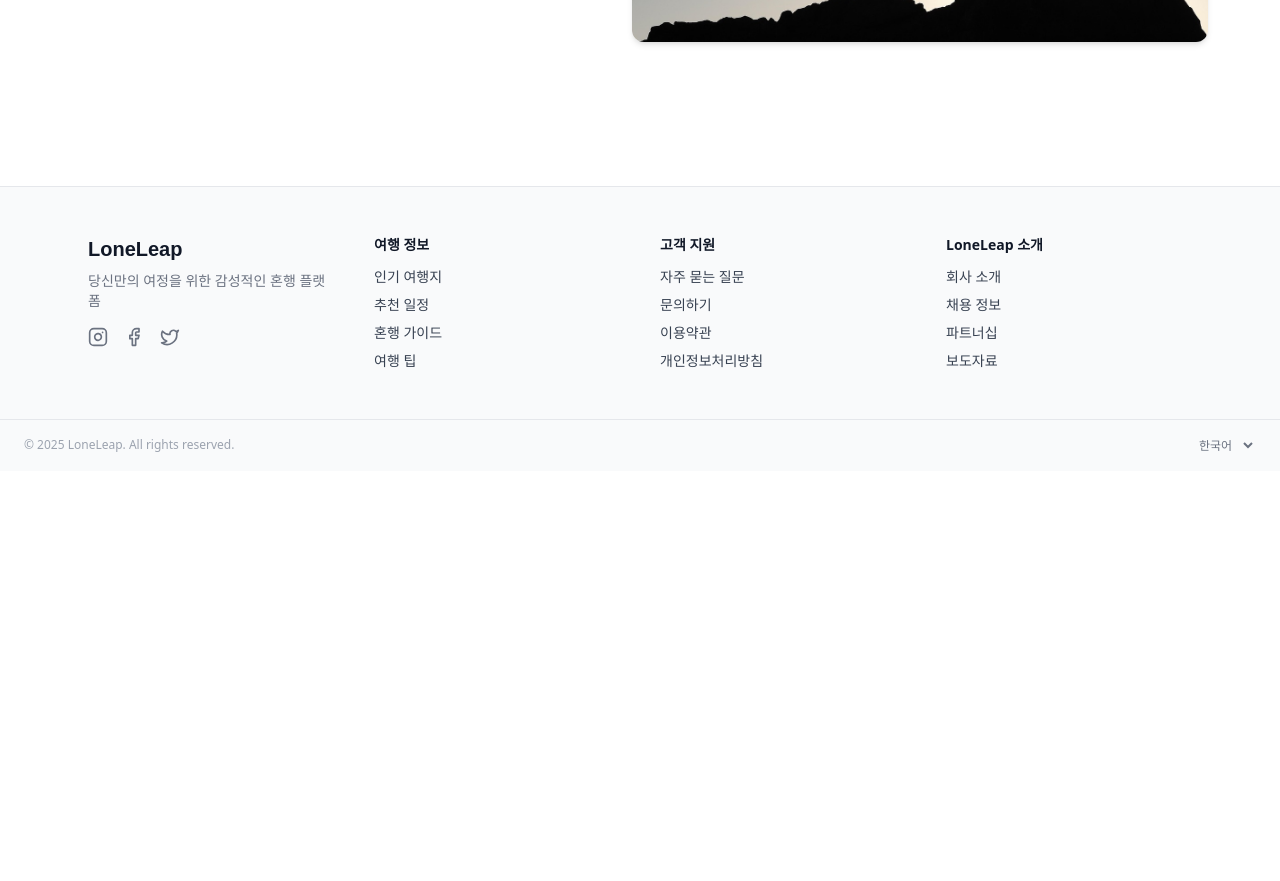
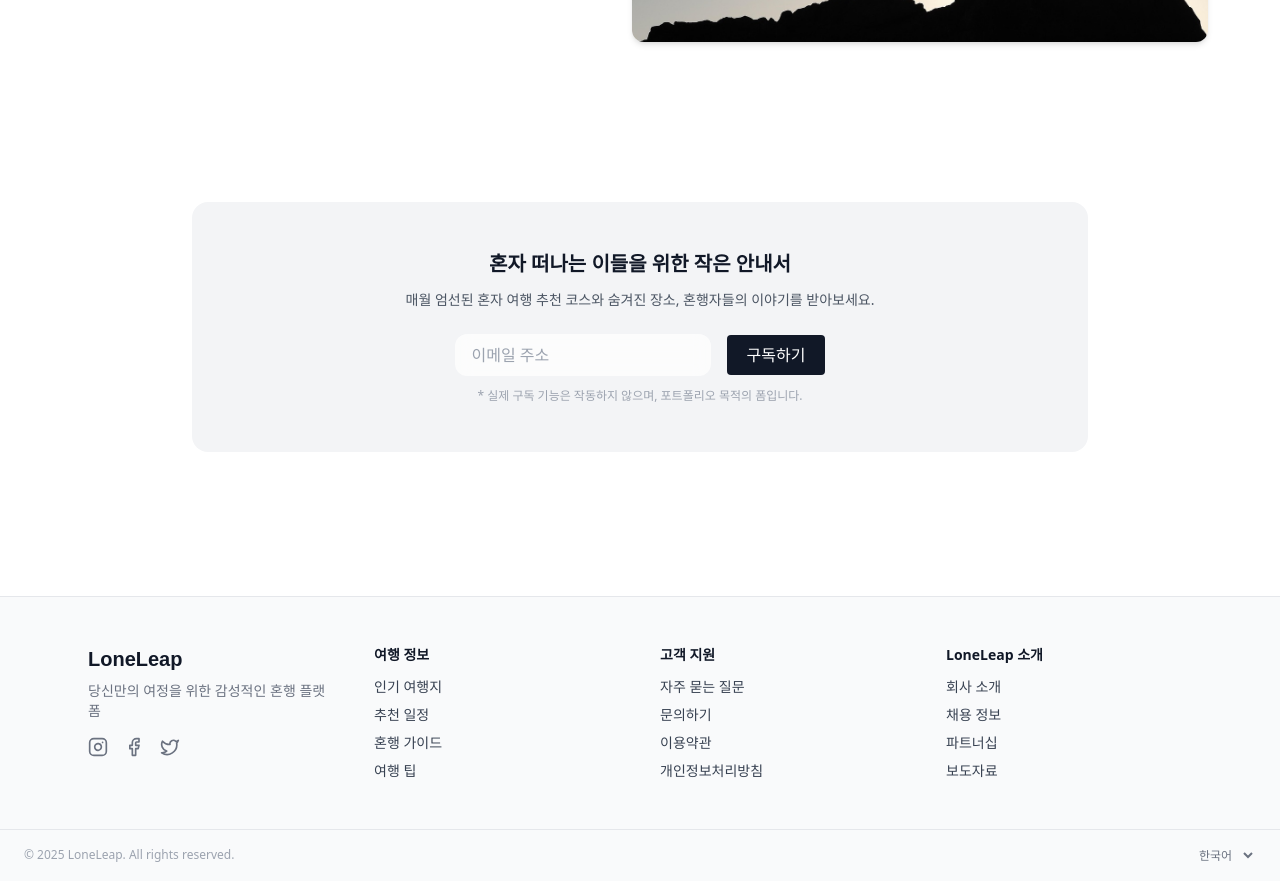
Before and after one commit to devyuu08/loneleap, a React (Vite) app: page / in a window 1280 px wide. Shown: the part 2520-3401 px from the top of the page. Before the commit the page ends 2991 px from the top, so only its background shows below. Built offline with nearby package versions, Linux system fonts and the light colour scheme; no server answers; the database is empty; a web font is replaced by a local one.

Commit message:
feat: 뉴스레터 섹션 추가

```diff
--- /dev/null
+++ b/src/components/home/NewsletterSection.jsx
@@ -0,0 +1,61 @@
+import { useState } from "react";
+
+export default function NewsletterSection() {
+  const [email, setEmail] = useState("");
+  const [submitted, setSubmitted] = useState(false);
+
+  const handleFakeSubmit = (e) => {
+    e.preventDefault();
+    if (!email) return;
+    setSubmitted(true);
+    setEmail("");
+    setTimeout(() => setSubmitted(false), 3000); // 3초 후 메시지 사라짐
+  };
+
+  return (
+    <section className="px-6 py-20">
+      <div className="max-w-4xl mx-auto bg-gray-100 rounded-2xl px-8 py-12 text-center">
+        <h2 className="text-xl font-semibold text-gray-900 mb-3">
+          혼자 떠나는 이들을 위한 작은 안내서
+        </h2>
+        <p className="text-gray-600 text-sm mb-6">
+          매월 엄선된 혼자 여행 추천 코스와 숨겨진 장소, 혼행자들의 이야기를
+          받아보세요.
+        </p>
+
+        <form
+          onSubmit={handleFakeSubmit}
+          className="flex flex-col sm:flex-row items-center justify-center gap-4"
+        >
+          <input
+            type="email"
+            value={email}
+            onChange={(e) => setEmail(e.target.value)}
+            placeholder="이메일 주소"
+            className="w-full sm:w-64 px-4 py-2
+             rounded-xl border border-transparent
+             bg-white/70 backdrop-blur
+             placeholder-gray-400
+             focus:outline-none focus:ring-2 focus:ring-black"
+          />
+          <button
+            type="submit"
+            className="px-5 py-2 bg-gray-900 text-white rounded hover:bg-black transition"
+          >
+            구독하기
+          </button>
+        </form>
+
+        {submitted && (
+          <p className="text-sm text-green-600 mt-4">
+            구독 신청이 완료되었습니다! (실제 이메일 전송은 없습니다)
+          </p>
+        )}
+
+        <p className="text-xs text-gray-400 mt-3">
+          * 실제 구독 기능은 작동하지 않으며, 포트폴리오 목적의 폼입니다.
+        </p>
+      </div>
+    </section>
+  );
+}
--- a/src/pages/home/Home.jsx
+++ b/src/pages/home/Home.jsx
@@ -3,6 +3,7 @@ import ReviewPreview from "components/Home/ReviewPreview";
 import DestinationSlider from "components/home/DestinationSlider";
 import RegionMapSection from "components/home/RegionMapSection";
 import OpenChatSection from "components/home/OpenChatSection";
+import NewsletterSection from "components/home/NewsletterSection";
 
 export default function Home() {
   return (
@@ -12,6 +13,7 @@ export default function Home() {
       <ReviewPreview />
       <RegionMapSection />
       <OpenChatSection />
+      <NewsletterSection />
     </>
   );
 }
```
